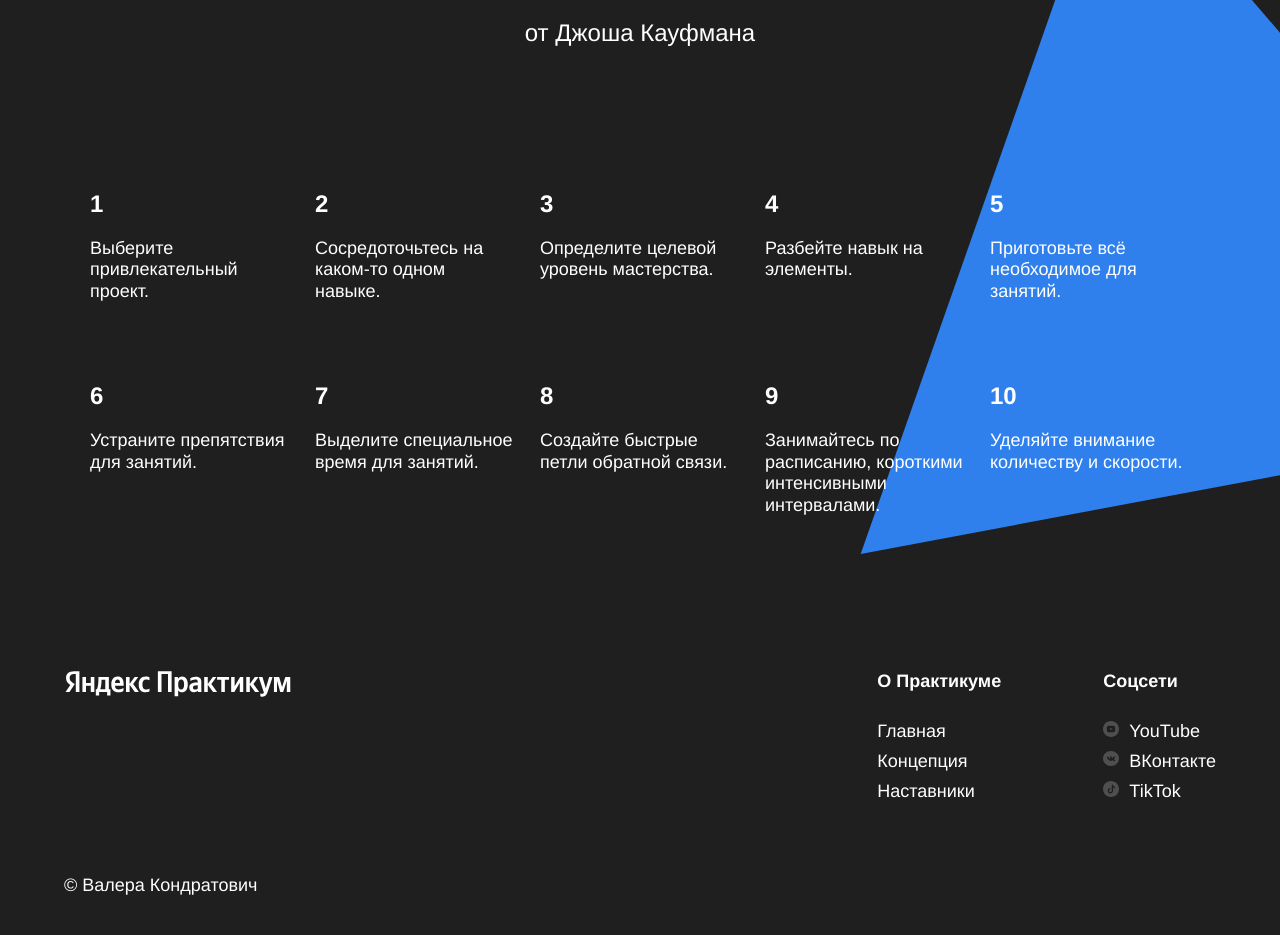
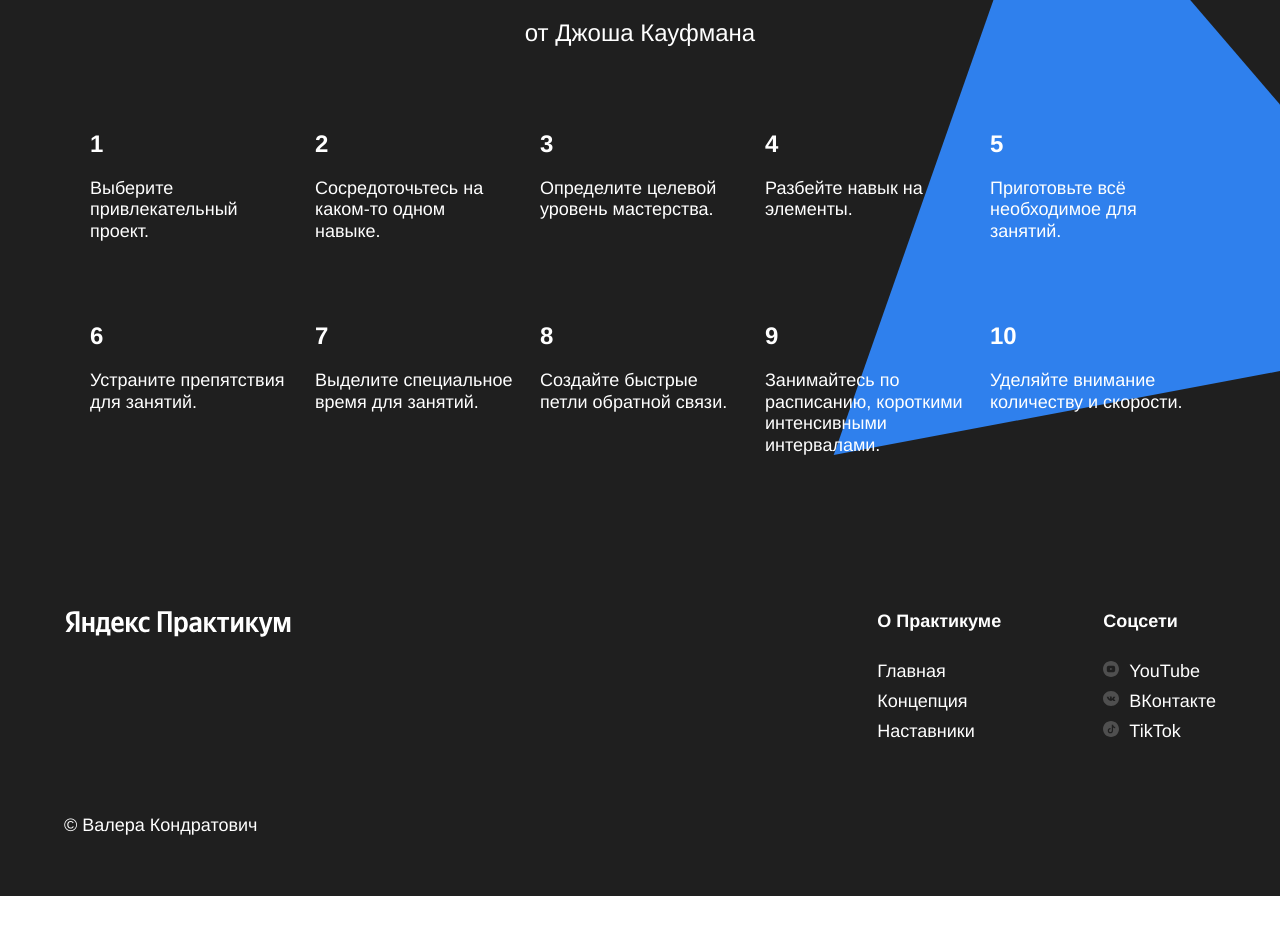
Before and after one commit to Valera-Kondratovich/how-to-learn, a plain HTML site: page index.html in a window 1280 px wide. Shown: the part 3060-3995 px from the top of the page. After the commit the page ends 3956 px from the top, so only its background shows below. Drawn offline with Linux system fonts and the light colour scheme.

Commit message:
внес изменения после второй итерации

```diff
--- a/styles/style.css
+++ b/styles/style.css
@@ -248,14 +248,17 @@
   right: -210px;
   width: 877px;
   height: 877px;
+  background-size: 872px 867px;
+  background-repeat: no-repeat;
 }
 
 
 .section-subtitle_theme_dark{
   position: relative;
-  margin-bottom: 80px;
+
 }
 .table_theme_dark{
+  padding: 80px 0 0;
   position: relative;
   row-gap: 80px;
 }
@@ -273,7 +276,7 @@
   padding: 60px 0 40px;
   color:#fff;
   box-sizing: border-box;
-  height: 350px;
+  min-height: 350px;
 }
 
 
```
